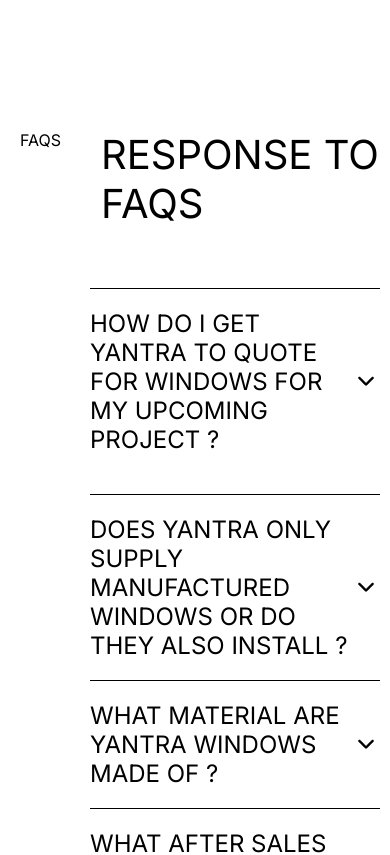
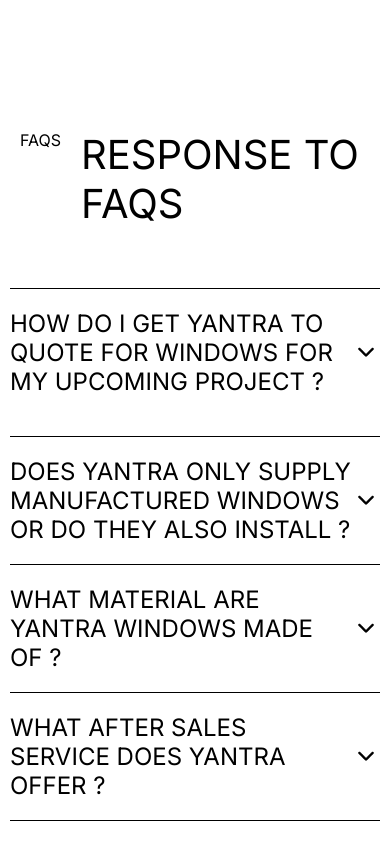
Before and after one commit to MrPotterOP/yantra-frontend, a Next.js app: page / in a window 390 px wide. Shown: the part 9560-10415 px from the top of the page. Built offline with nearby package versions, Linux system fonts and the light colour scheme.

Commit message:
faq mobile f

```diff
--- a/src/components/FAQs/styles.module.css
+++ b/src/components/FAQs/styles.module.css
@@ -6,7 +6,7 @@
     margin: 0 10px 40px 20px;
     display: flex;
     align-items: flex-start;
-    gap: 40px;
+    gap: 20px;
 }
 
 .faqsTitle h1 {
@@ -18,7 +18,7 @@
 .faqsBox {
     display: flex;
     flex-direction: column;
-    padding: 20px 10px 20px 90px;
+    padding: 20px 10px 20px 10px;
 }
 
 .faq {
```
